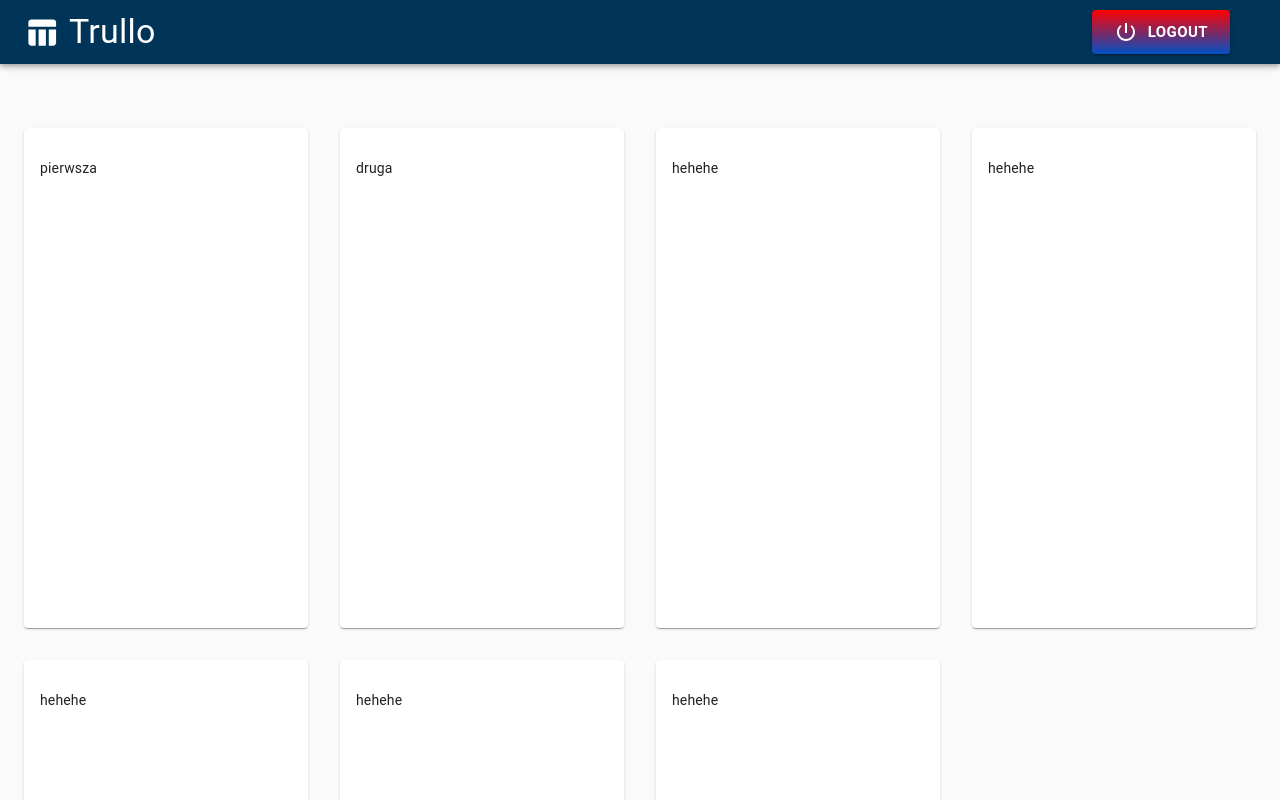
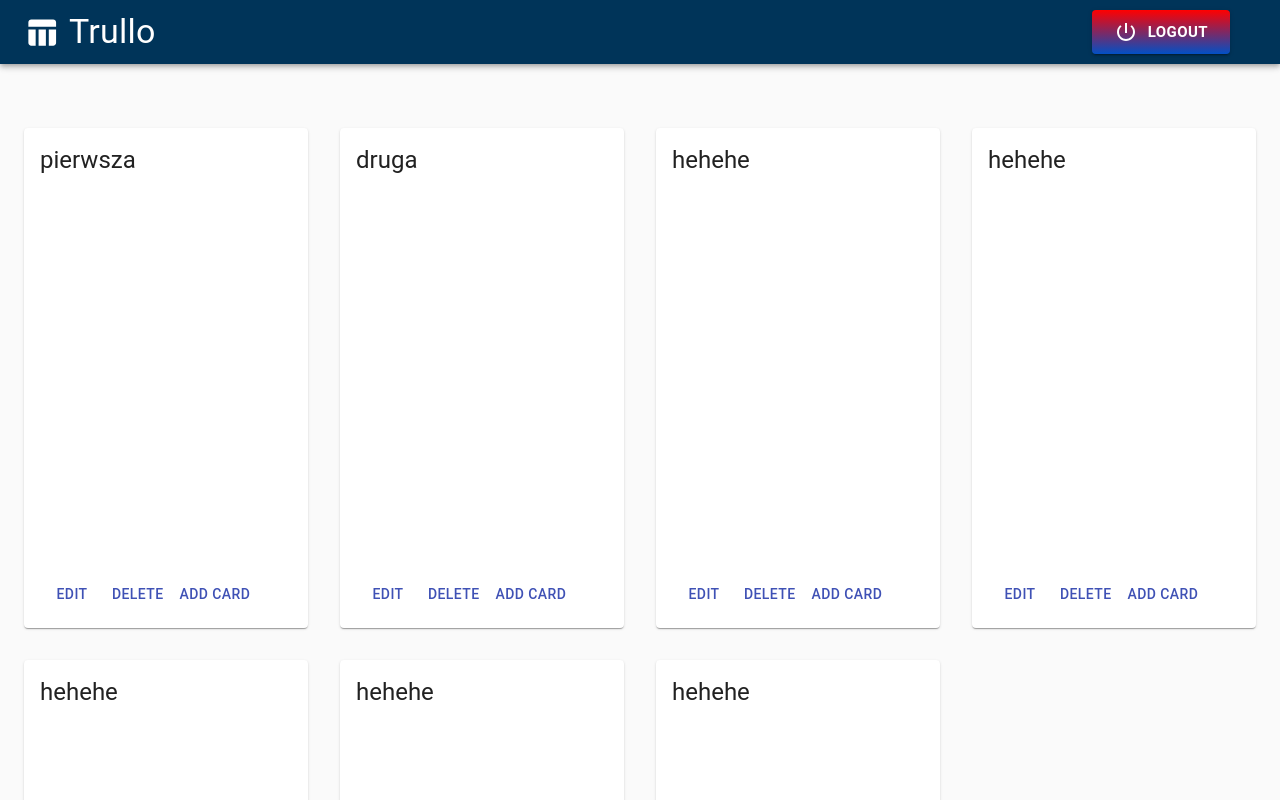
Before and after one commit to tobiaszkubiak31/web_development_lab, a React (Create React App) app in the folder frontend/: page /board/1 in a window 1280 px wide. Shown: the top 800 px of the page. Built offline with nearby package versions, Linux system fonts and the light colour scheme; sample sign-in values are in the browser's storage.

Commit message:
Add list

```diff
--- a/frontend/src/components/board/Board.js
+++ b/frontend/src/components/board/Board.js
@@ -5,13 +5,13 @@ import CssBaseline from "@material-ui/core/CssBaseline";
 import Grid from "@material-ui/core/Grid";
 import Toolbar from "@material-ui/core/Toolbar";
 import Typography from "@material-ui/core/Typography";
-import Paper from "@material-ui/core/Paper";
 import { makeStyles } from "@material-ui/core/styles";
 import Container from "@material-ui/core/Container";
 import AuthService from "../../utils/service.js";
 import { useHistory } from "react-router-dom";
 import TableChartIcon from "@material-ui/icons/TableChart";
 import PowerSettingsNewIcon from "@material-ui/icons/PowerSettingsNew";
+import List from "./List";
 
 const useStyles = makeStyles((theme) => ({
     icon: {
@@ -44,14 +44,7 @@ const useStyles = makeStyles((theme) => ({
       backgroundColor: "#003459",
       padding: theme.spacing(6),
       color: "#FFFFFF",
-    },
-    fixedHeightPaper: {
-        padding: theme.spacing(2),
-        display: 'flex',
-        overflow: 'auto',
-        flexDirection: 'column',
-        minHeight: 500
-      },
+    }
   }));
 
 export default function Board(props) {
@@ -144,10 +137,8 @@ export default function Board(props) {
           <Grid container spacing={4}>
               {lists && lists.length > 0 ? (
                 lists.map((mappedList) => (
-                  <Grid item key={mappedList.name} xs={12} sm={4} md={3}>
-                    <Paper className={classes.fixedHeightPaper}>
-                        <p>{mappedList.name}</p>
-                    </Paper>
+                  <Grid item key={mappedList.name} xs={12} sm={6} md={3}>
+                    <List name={mappedList.name} id={mappedList.id}/>
                   </Grid>
                 ))
               ) : (
--- /dev/null
+++ b/frontend/src/components/board/List.js
@@ -0,0 +1,54 @@
+import React, {useState} from 'react';
+import Button from "@material-ui/core/Button";
+import { makeStyles } from '@material-ui/core/styles';
+import Typography from '@material-ui/core/Typography';
+import Paper from "@material-ui/core/Paper";
+
+function preventDefault(event) {
+  event.preventDefault();
+}
+
+const useStyles = makeStyles((theme) => ({
+  depositContext: {
+    flex: 1,
+  },
+  fixedHeightPaper: {
+    padding: theme.spacing(2),
+    display: 'flex',
+    overflow: 'auto',
+    flexDirection: 'column',
+    minHeight: 500
+  }
+}));
+
+export default function List(props) {
+  const classes = useStyles();
+
+  const [name, setName] = useState("Placeholder");
+
+  return (
+    <React.Fragment>
+        <Paper className={classes.fixedHeightPaper}>
+
+        <Typography component="p" variant="h5">
+            {props.name}
+        </Typography>
+        <Typography color="textSecondary" className={classes.depositContext}>
+
+        </Typography>
+        <div>
+            <Button color="primary" href="#" onClick={preventDefault}>
+             Edit
+            </Button>
+            <Button color="primary" href="#" onClick={preventDefault}>
+             Delete
+            </Button>
+            <Button color="primary" href="#" onClick={preventDefault}>
+             Add card
+            </Button>
+        </div>
+
+        </Paper>
+    </React.Fragment>
+  );
+}
```
